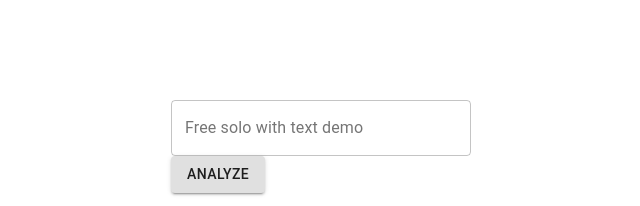
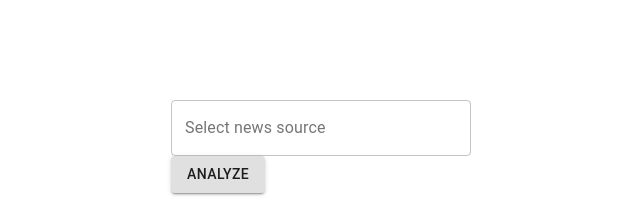
Before and after one commit to HasanMhdAmin/news-diversity, a React (Create React App) app: page / in a window 1280 px wide. Shown: the top 206 px of the page, without its empty margins (319-959 px from the left). Built offline with nearby package versions, Linux system fonts and the light colour scheme.

Commit message:
get source from server

```diff
--- a/src/components/Autocomplete/Autocomplete.js
+++ b/src/components/Autocomplete/Autocomplete.js
@@ -1,13 +1,52 @@
 import React from 'react';
 import TextField from '@material-ui/core/TextField';
-import Autocomplete, { createFilterOptions } from '@material-ui/lab/Autocomplete';
+import Autocomplete, {createFilterOptions} from '@material-ui/lab/Autocomplete';
 import Button from "@material-ui/core/Button";
+import CircularProgress from "@material-ui/core/CircularProgress";
+import {getSources} from "../../connection/Connection";
 
 const filter = createFilterOptions();
 
 export default function SourceAutocomplete(props) {
     const [value, setValue] = React.useState(null);
-    const { onChangeValue } = props.onChangeValue;
+    const [open, setOpen] = React.useState(false);
+    const [options, setOptions] = React.useState([]);
+    const loading = open && options.length === 0;
+
+    React.useEffect(() => {
+        let active = true;
+
+        if (!loading) {
+            return undefined;
+        }
+
+        getSources().then(result => {
+            if (active) {
+                console.log(result.data);
+                setOptions(result.data)
+            }
+        });
+        // (async () => {
+        //     const response = await fetch('http://192.168.1.103:7777/api/source');
+        //     // await sleep(1e3); // For demo purposes.
+        //     const countries = await response.json();
+        //
+        //     if (active) {
+        //         setOptions(countries)
+        //         // setOptions(Object.keys(countries).map(key => countries[key].item[0]));
+        //     }
+        // })();
+
+        return () => {
+            active = false;
+        };
+    }, [loading]);
+
+    React.useEffect(() => {
+        if (!open) {
+            setOptions([]);
+        }
+    }, [open]);
 
 
     function f(text) {
@@ -16,10 +55,36 @@ export default function SourceAutocomplete(props) {
     }
 
     return (
-
         <div>
             <Autocomplete
                 value={value}
+                open={open}
+                onOpen={() => {
+                    setOpen(true);
+                }}
+                onClose={() => {
+                    setOpen(false);
+                }}
+                getOptionSelected={(option, value) => option.name === value.name}
+                getOptionLabel={option => option.name}
+                options={options}
+                loading={loading}
+                renderInput={params => (
+                    <TextField
+                        {...params}
+                        label="Select news source"
+                        variant="outlined"
+                        InputProps={{
+                            ...params.InputProps,
+                            endAdornment: (
+                                <React.Fragment>
+                                    {loading ? <CircularProgress color="inherit" size={20}/> : null}
+                                    {params.InputProps.endAdornment}
+                                </React.Fragment>
+                            ),
+                        }}
+                    />
+                )}
                 onChange={(event, newValue) => {
                     if (newValue && newValue.inputValue) {
                         setValue({
@@ -28,8 +93,6 @@ export default function SourceAutocomplete(props) {
 
                         return;
                     }
-
-
                     setValue(newValue);
                 }}
                 filterOptions={(options, params) => {
@@ -44,28 +107,28 @@ export default function SourceAutocomplete(props) {
 
                     return filtered;
                 }}
-                id="free-solo-with-text-demo"
-                options={top100Films}
-                getOptionLabel={option => {
-                    // e.g value selected with enter, right from the input
-                    if (typeof option === 'string') {
-                        return option;
-                    }
-                    if (option.inputValue) {
-                        return option.inputValue;
-                    }
-                    return option.name;
-                }}
-                renderOption={option => option.name}
-                style={{ width: 300 }}
+                // id="free-solo-with-text-demo"
+                // options={top100Films}
+                // getOptionLabel={option => {
+                //     // e.g value selected with enter, right from the input
+                //     if (typeof option === 'string') {
+                //         return option;
+                //     }
+                //     if (option.inputValue) {
+                //         return option.inputValue;
+                //     }
+                //     return option.name;
+                // }}
+                // renderOption={option => option.name}
+                style={{width: 300}}
                 freeSolo
-                renderInput={params => (
-                    <TextField {...params} label="Free solo with text demo" variant="outlined" />
-                )}
+                // renderInput={params => (
+                //     <TextField {...params} label="Free solo with text demo" variant="outlined" />
+                // )}
             />
 
 
-            <Button variant="contained" onClick={() => f(value) }>Analyze</Button>
+            <Button variant="contained" onClick={() => f(value)}>Analyze</Button>
         </div>
 
     );
--- a/src/connection/Connection.js
+++ b/src/connection/Connection.js
@@ -14,11 +14,6 @@ function getSources() {
             'Content-Type': 'application/json'
         }
     };
-    // var data = {
-    //     'UserID': userId,
-    //     'ConnectID': connectId,
-    // };
-    // console.log("request body: " + JSON.stringify(data));
     return axios.get(SOURCE, axiosConfig)
         .then(response => {
             console.log("connection ==> " + JSON.stringify(response));
--- a/src/views/LandingPage/LandingPage.js
+++ b/src/views/LandingPage/LandingPage.js
@@ -10,10 +10,6 @@ export default function LandingPage(props) {
 
    function onChangeValueHandler (val)  {
        console.log("click: " + val.name);
-       getSources()
-           .then(result => {
-
-       });
    }
 
     return (
```
